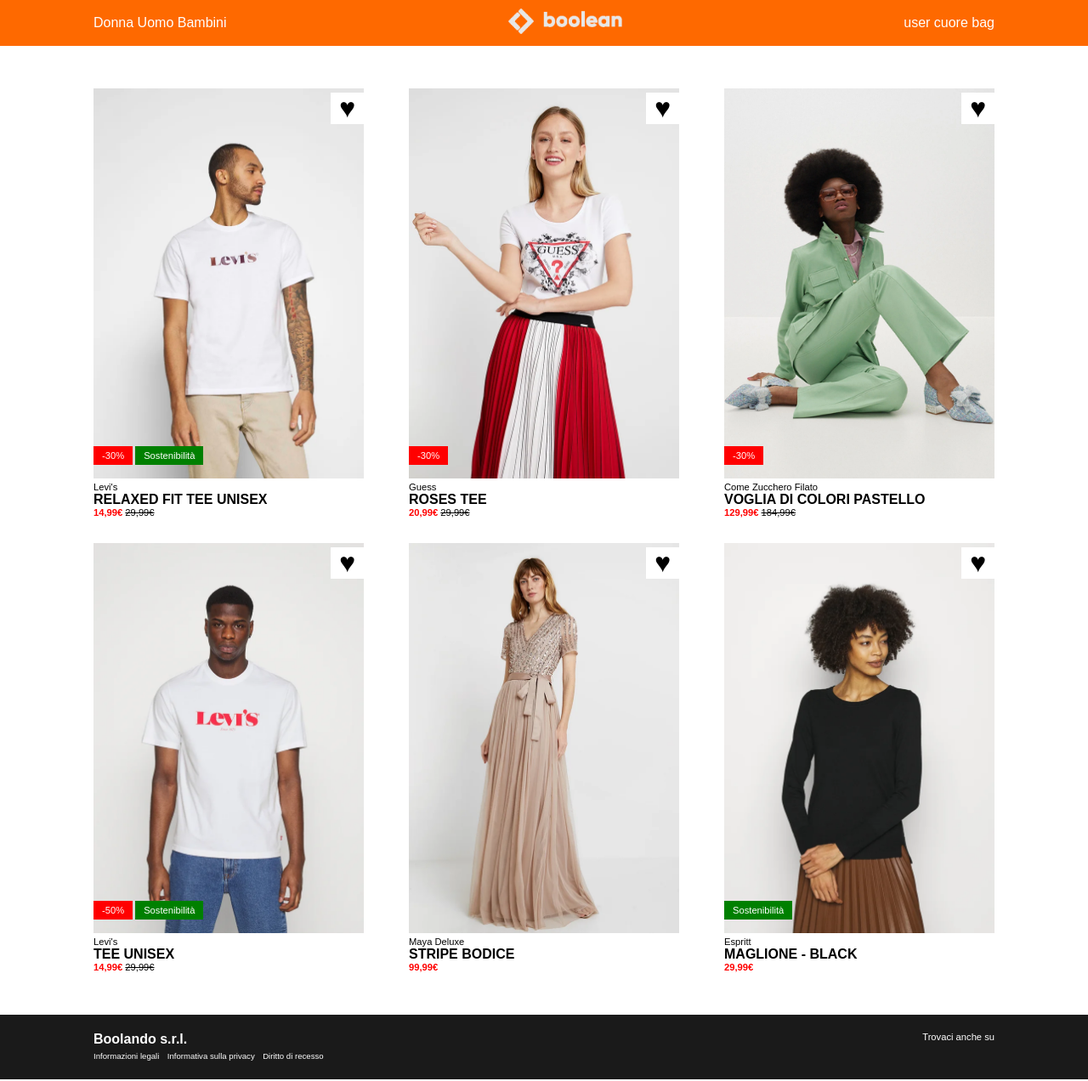
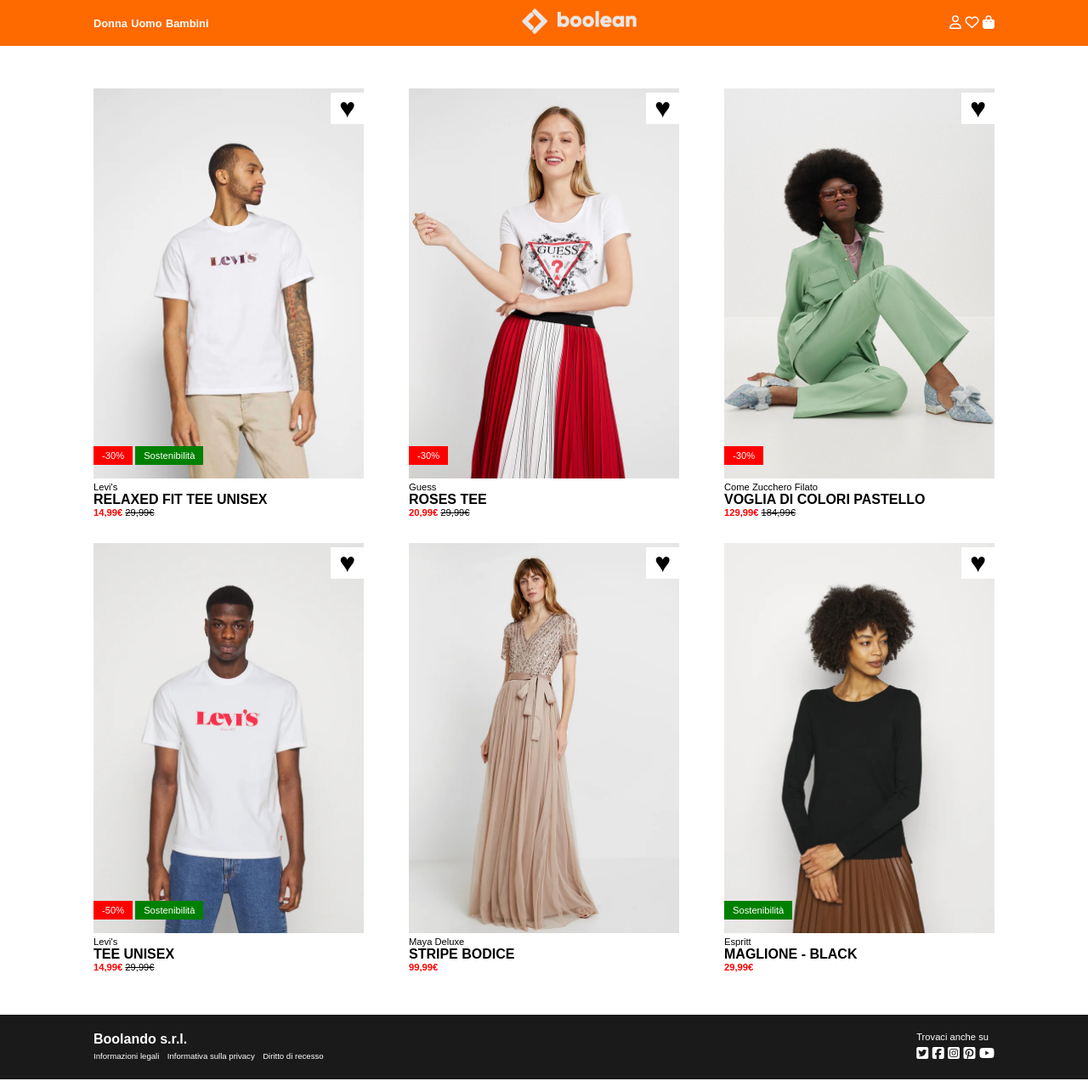
Before and after one commit to Alessandro-Fiora/html-css-boolando, a plain HTML site: page index.html in a window 1280 px wide. Shown: the whole page at 85% size. Drawn offline with Linux system fonts and the light colour scheme.

Commit message:
fontawesome

```diff
--- a/css/style.css
+++ b/css/style.css
@@ -55,6 +55,8 @@ body {
 
 .page-header li {
   display: inline-block;
+  font-size: 0.8rem;
+  font-weight: bold;
 }
 
 /* MAIN */
@@ -177,6 +179,7 @@ footer h2 {
 footer h3 {
   font-size: 0.7rem;
   font-weight: lighter;
+  margin-bottom: 5px;
 }
 
 .page-footer .link-item {
--- a/index.html
+++ b/index.html
@@ -9,6 +9,14 @@
 
     <link rel="stylesheet" href="./css/style.css" />
     <link rel="icon" type="image/x-icon" href="./img/favicon.ico" />
+
+    <link
+      rel="stylesheet"
+      href="https://cdnjs.cloudflare.com/ajax/libs/font-awesome/6.6.0/css/all.min.css"
+      integrity="sha512-Kc323vGBEqzTmouAECnVceyQqyqdsSiqLQISBL29aUW4U/M7pSPA/gEUZQqv1cwx4OnYxTxve5UMg5GT6L4JJg=="
+      crossorigin="anonymous"
+      referrerpolicy="no-referrer"
+    />
   </head>
   <body>
     <header class="page-header">
@@ -29,7 +37,11 @@
         <div class="logo-container">
           <img class="logo" src="./img/boolean-logo.png" alt="logo" />
         </div>
-        <div class="icon-container">user cuore bag</div>
+        <div class="icon-container">
+          <i class="fa-regular fa-user"></i>
+          <i class="fa-regular fa-heart"></i>
+          <i class="fa-solid fa-bag-shopping"></i>
+        </div>
       </div>
     </header>
 
@@ -159,6 +171,11 @@
         </div>
         <div class="social-box">
           <h3>Trovaci anche su</h3>
+          <i class="fa-brands fa-square-twitter"></i>
+          <i class="fa-brands fa-square-facebook"></i>
+          <i class="fa-brands fa-square-instagram"></i>
+          <i class="fa-brands fa-square-pinterest"></i>
+          <i class="fa-brands fa-youtube"></i>
         </div>
       </div>
     </footer>
```
